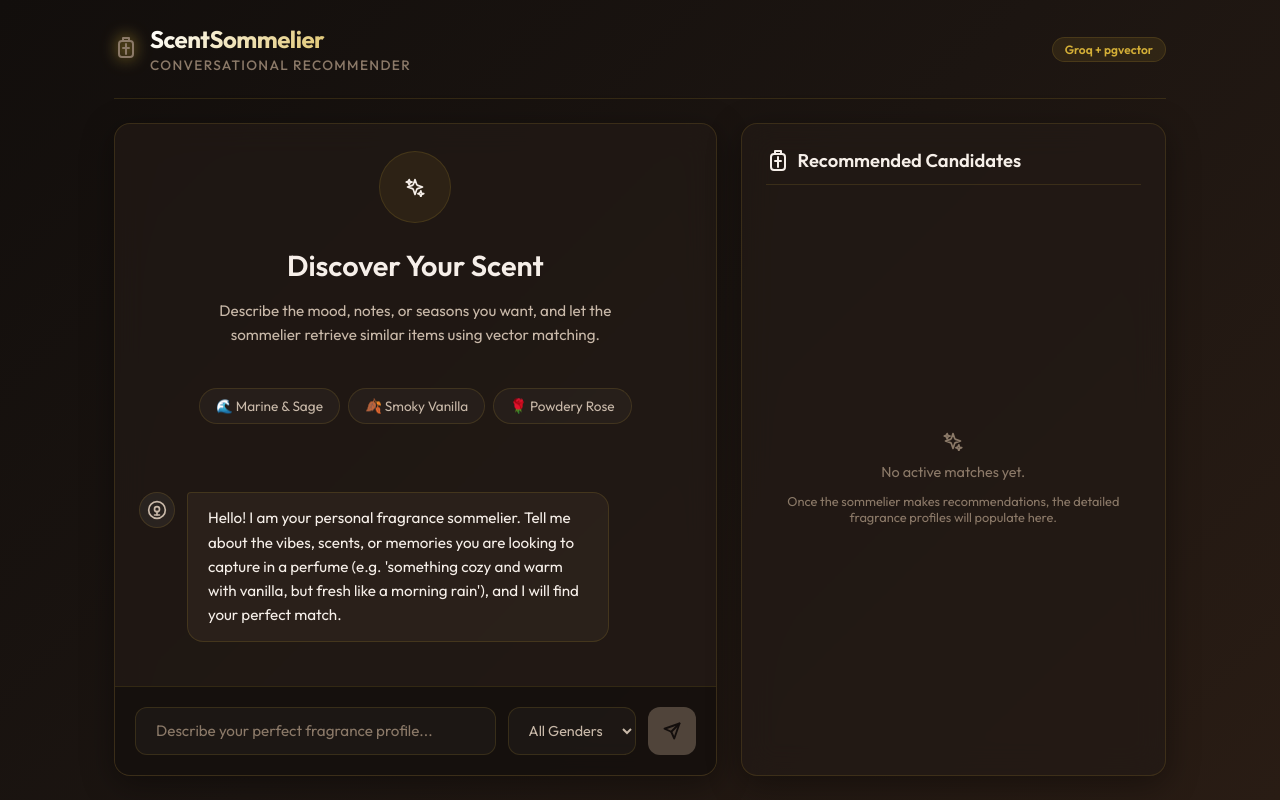
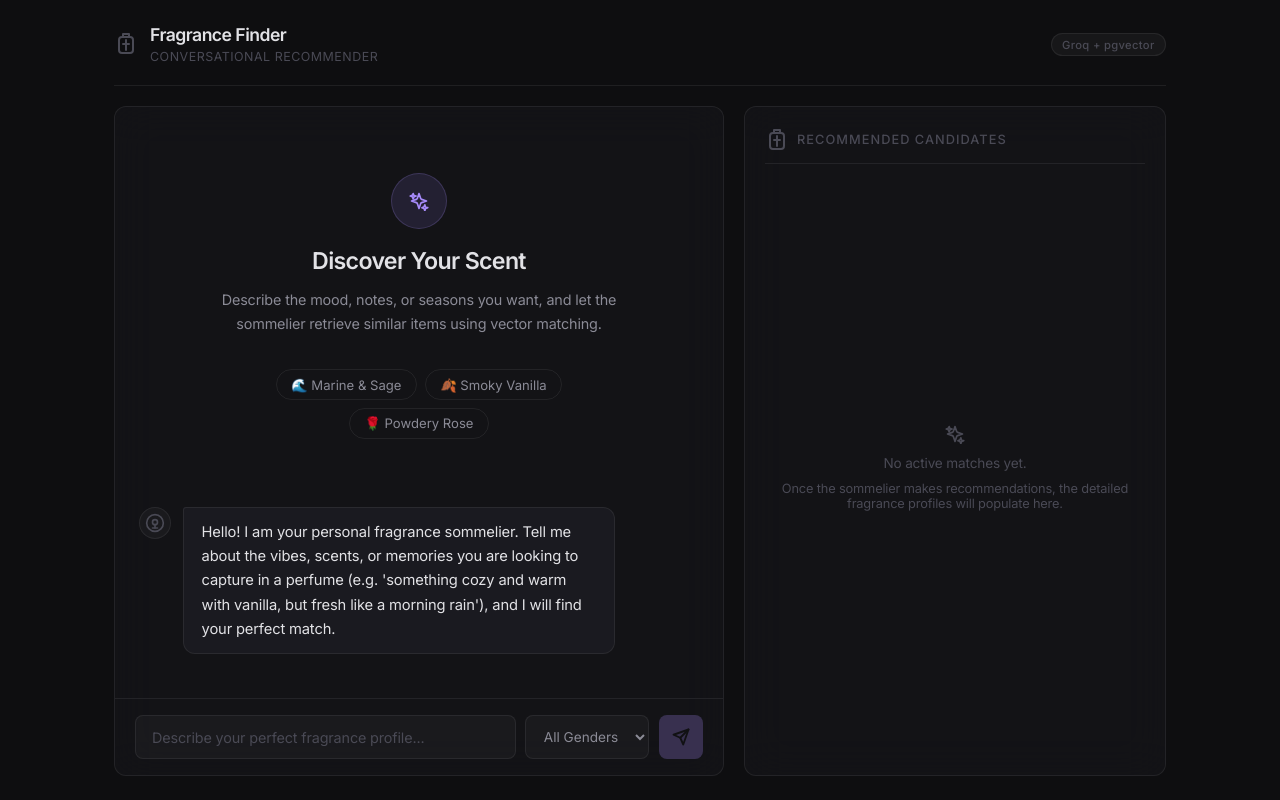
Before and after one commit to nkurien/fragrance-recommender, a React app in the folder frontend/: page / in a window 1280 px wide. Built offline with nearby package versions, Linux system fonts and the light colour scheme; the HTML template or start-up script is replaced by a standard one.

Commit message:
feat(frontend): :lipstick: frontend UX overhaul
better colours and rename

```diff
--- a/frontend/src/App.css
+++ b/frontend/src/App.css
@@ -1,25 +1,27 @@
-@import url('https://fonts.googleapis.com/css2?family=Outfit:wght@300;400;500;600;700&display=swap');
+@import url('https://fonts.googleapis.com/css2?family=Inter:wght@300;400;500;600&display=swap');
 
 :root {
-  --font-sans: 'Outfit', -apple-system, BlinkMacSystemFont, 'Segoe UI', Roboto, sans-serif;
+  --font-sans: 'Inter', -apple-system, BlinkMacSystemFont, 'Segoe UI', sans-serif;
 
-  /* Amber & Vanilla palette */
-  --bg-gradient: linear-gradient(135deg, #120e0c 0%, #1c1511 50%, #291c14 100%);
-  --color-bg-base: #120e0c;
-  --color-bg-card: rgba(35, 27, 22, 0.7);
-  --color-border: rgba(212, 175, 55, 0.15);
-  --color-border-active: rgba(212, 175, 55, 0.4);
+  --color-bg-base: #0e0e10;
+  --color-bg-card: rgba(20, 20, 24, 0.85);
+  --color-bg-input: rgba(255, 255, 255, 0.03);
+  --color-border: rgba(255, 255, 255, 0.07);
+  --color-border-active: rgba(167, 139, 250, 0.35);
 
-  --color-primary: #d4af37; /* Warm Gold */
-  --color-primary-hover: #f3cf65;
-  --color-primary-glow: rgba(212, 175, 55, 0.15);
+  --color-accent: #a78bfa;
+  --color-accent-hover: #c4b5fd;
+  --color-accent-glow: rgba(167, 139, 250, 0.12);
 
-  --color-text-primary: #f6efe9;
-  --color-text-secondary: #c9b9a9;
-  --color-text-muted: #8b7968;
+  --color-text-primary: #e2e2e6;
+  --color-text-secondary: #8b8b96;
+  --color-text-muted: #4a4a55;
 
-  --color-bubble-user: rgba(212, 175, 55, 0.15);
-  --color-bubble-sommelier: rgba(45, 36, 29, 0.85);
+  --color-bubble-user: rgba(167, 139, 250, 0.08);
+  --color-bubble-sommelier: rgba(28, 28, 34, 0.9);
+
+  --radius-card: 12px;
+  --radius-pill: 9999px;
 }
 
 * {
@@ -31,11 +33,11 @@
 body {
   font-family: var(--font-sans);
   background-color: var(--color-bg-base);
-  background-image: var(--bg-gradient);
   color: var(--color-text-primary);
   min-height: 100vh;
   overflow: hidden;
   -webkit-font-smoothing: antialiased;
+  letter-spacing: -0.01em;
 }
 
 .app-container {
@@ -52,7 +54,7 @@ body {
   display: flex;
   align-items: center;
   justify-content: space-between;
-  padding-bottom: 1.5rem;
+  padding-bottom: 1.25rem;
   border-bottom: 1px solid var(--color-border);
 }
 
@@ -63,44 +65,42 @@ body {
 }
 
 .logo-icon {
-  color: var(--color-primary);
-  filter: drop-shadow(0 0 8px var(--color-primary));
+  color: var(--color-text-muted);
 }
 
 .logo-section h1 {
-  font-size: 1.5rem;
-  font-weight: 700;
-  letter-spacing: -0.02em;
-  background: linear-gradient(120deg, #ffffff 0%, var(--color-primary) 100%);
-  -webkit-background-clip: text;
-  -webkit-text-fill-color: transparent;
+  font-size: 1.1rem;
+  font-weight: 600;
+  letter-spacing: -0.03em;
+  color: var(--color-text-primary);
 }
 
 .logo-section span {
-  font-size: 0.85rem;
+  font-size: 0.78rem;
   color: var(--color-text-muted);
+  letter-spacing: 0.04em;
+  font-weight: 400;
   text-transform: uppercase;
-  letter-spacing: 0.1em;
-  font-weight: 500;
 }
 
 .badge {
-  font-size: 0.75rem;
-  font-weight: 600;
-  color: var(--color-primary);
-  background: rgba(212, 175, 55, 0.1);
-  padding: 0.25rem 0.75rem;
-  border-radius: 9999px;
+  font-size: 0.7rem;
+  font-weight: 500;
+  color: var(--color-text-muted);
+  background: rgba(255, 255, 255, 0.04);
+  padding: 0.2rem 0.65rem;
+  border-radius: var(--radius-pill);
   border: 1px solid var(--color-border);
+  letter-spacing: 0.03em;
 }
 
 /* Main Layout */
 .main-content {
   display: flex;
   flex: 1;
-  gap: 1.5rem;
-  margin-top: 1.5rem;
-  min-height: 0; /* Important for flex child scrolling */
+  gap: 1.25rem;
+  margin-top: 1.25rem;
+  min-height: 0;
 }
 
 /* Chat Area */
@@ -109,10 +109,9 @@ body {
   flex-direction: column;
   flex: 1.6;
   background: var(--color-bg-card);
-  backdrop-filter: blur(16px);
-  border-radius: 16px;
+  backdrop-filter: blur(20px);
+  border-radius: var(--radius-card);
   border: 1px solid var(--color-border);
-  box-shadow: 0 8px 32px 0 rgba(0, 0, 0, 0.37);
   min-height: 0;
   overflow: hidden;
 }
@@ -129,7 +128,7 @@ body {
 /* Custom Scrollbar */
 .messages-container::-webkit-scrollbar,
 .matches-panel::-webkit-scrollbar {
-  width: 6px;
+  width: 4px;
 }
 
 .messages-container::-webkit-scrollbar-track,
@@ -140,48 +139,50 @@ body {
 .messages-container::-webkit-scrollbar-thumb,
 .matches-panel::-webkit-scrollbar-thumb {
   background: var(--color-border);
-  border-radius: 9999px;
+  border-radius: var(--radius-pill);
 }
 
 .messages-container::-webkit-scrollbar-thumb:hover,
 .matches-panel::-webkit-scrollbar-thumb:hover {
-  background: var(--color-text-muted);
+  background: rgba(255, 255, 255, 0.12);
 }
 
 /* Welcome Message */
 .welcome-card {
   text-align: center;
   padding: 3rem 1.5rem;
-  max-width: 500px;
+  max-width: 460px;
   margin: auto;
   display: flex;
   flex-direction: column;
   align-items: center;
-  gap: 1rem;
+  gap: 0.85rem;
 }
 
 .welcome-icon-wrapper {
-  background: rgba(212, 175, 55, 0.08);
+  background: var(--color-accent-glow);
   border-radius: 50%;
-  width: 72px;
-  height: 72px;
+  width: 56px;
+  height: 56px;
   display: flex;
   align-items: center;
   justify-content: center;
-  border: 1px solid var(--color-border);
-  margin-bottom: 0.5rem;
+  border: 1px solid rgba(167, 139, 250, 0.2);
+  margin-bottom: 0.25rem;
+  color: var(--color-accent);
 }
 
 .welcome-card h2 {
-  font-size: 1.8rem;
+  font-size: 1.45rem;
   color: var(--color-text-primary);
   font-weight: 600;
+  letter-spacing: -0.03em;
 }
 
 .welcome-card p {
   color: var(--color-text-secondary);
-  font-size: 0.95rem;
-  line-height: 1.6;
+  font-size: 0.9rem;
+  line-height: 1.65;
 }
 
 .suggestion-chips {
@@ -189,26 +190,24 @@ body {
   flex-wrap: wrap;
   gap: 0.5rem;
   justify-content: center;
-  margin-top: 1.5rem;
+  margin-top: 1.25rem;
 }
 
 .chip {
-  background: rgba(255, 255, 255, 0.03);
+  background: transparent;
   border: 1px solid var(--color-border);
   color: var(--color-text-secondary);
-  padding: 0.5rem 1rem;
-  border-radius: 9999px;
-  font-size: 0.85rem;
+  padding: 0.4rem 0.9rem;
+  border-radius: var(--radius-pill);
+  font-size: 0.82rem;
   cursor: pointer;
-  transition: all 0.2s cubic-bezier(0.4, 0, 0.2, 1);
+  transition: border-color 0.2s ease, color 0.2s ease;
   font-family: var(--font-sans);
 }
 
 .chip:hover {
-  border-color: var(--color-primary);
-  color: var(--color-primary);
-  background: rgba(212, 175, 55, 0.05);
-  transform: translateY(-1px);
+  border-color: rgba(167, 139, 250, 0.4);
+  color: var(--color-accent);
 }
 
 /* Chat Bubbles */
@@ -216,18 +215,12 @@ body {
   display: flex;
   gap: 0.75rem;
   max-width: 85%;
-  animation: slideUp 0.3s ease-out forwards;
+  animation: fadeUp 0.25s ease-out forwards;
 }
 
-@keyframes slideUp {
-  from {
-    opacity: 0;
-    transform: translateY(12px);
-  }
-  to {
-    opacity: 1;
-    transform: translateY(0);
-  }
+@keyframes fadeUp {
+  from { opacity: 0; transform: translateY(8px); }
+  to   { opacity: 1; transform: translateY(0); }
 }
 
 .message.user {
@@ -240,110 +233,105 @@ body {
 }
 
 .avatar {
-  width: 36px;
-  height: 36px;
+  width: 32px;
+  height: 32px;
   border-radius: 50%;
   display: flex;
   align-items: center;
   justify-content: center;
   border: 1px solid var(--color-border);
   flex-shrink: 0;
+  color: var(--color-text-muted);
+  background: rgba(255, 255, 255, 0.03);
 }
 
 .message.user .avatar {
-  background: rgba(212, 175, 55, 0.2);
-  color: var(--color-primary);
-}
-
-.message.sommelier .avatar {
-  background: rgba(255, 255, 255, 0.05);
-  color: var(--color-text-secondary);
+  color: var(--color-accent);
+  border-color: rgba(167, 139, 250, 0.2);
 }
 
 .bubble {
-  padding: 0.85rem 1.25rem;
-  border-radius: 16px;
-  line-height: 1.6;
-  font-size: 0.95rem;
+  padding: 0.75rem 1.1rem;
+  border-radius: 12px;
+  line-height: 1.65;
+  font-size: 0.92rem;
   white-space: pre-line;
 }
 
 .message.user .bubble {
-  background-color: var(--color-bubble-user);
+  background: var(--color-bubble-user);
   color: var(--color-text-primary);
-  border: 1px solid rgba(212, 175, 55, 0.2);
-  border-top-right-radius: 4px;
+  border: 1px solid rgba(167, 139, 250, 0.15);
+  border-top-right-radius: 3px;
 }
 
 .message.sommelier .bubble {
-  background-color: var(--color-bubble-sommelier);
+  background: var(--color-bubble-sommelier);
   color: var(--color-text-primary);
   border: 1px solid var(--color-border);
-  border-top-left-radius: 4px;
+  border-top-left-radius: 3px;
 }
 
-/* Loading Sommelier State */
+/* Loading State */
 .loading-message {
   display: flex;
   align-items: center;
   gap: 0.5rem;
   color: var(--color-text-muted);
-  font-size: 0.9rem;
+  font-size: 0.875rem;
   font-style: italic;
-  padding: 0.5rem 0.25rem;
 }
 
 .scent-wave {
   display: flex;
-  gap: 4px;
+  gap: 3px;
   align-items: center;
 }
 
 .scent-dot {
-  width: 6px;
-  height: 6px;
-  background-color: var(--color-primary);
+  width: 5px;
+  height: 5px;
+  background-color: var(--color-accent);
   border-radius: 50%;
   animation: pulse 1.4s infinite ease-in-out both;
+  opacity: 0.6;
 }
 
 .scent-dot:nth-child(2) { animation-delay: 0.2s; }
 .scent-dot:nth-child(3) { animation-delay: 0.4s; }
 
 @keyframes pulse {
-  0%, 80%, 100% { transform: scale(0); opacity: 0.3; }
-  40% { transform: scale(1); opacity: 1; filter: drop-shadow(0 0 4px var(--color-primary)); }
+  0%, 80%, 100% { transform: scale(0.5); opacity: 0.2; }
+  40% { transform: scale(1); opacity: 0.8; }
 }
 
 /* Chat Input Bar */
 .chat-input-container {
-  padding: 1.25rem;
+  padding: 1rem 1.25rem;
   border-top: 1px solid var(--color-border);
-  background: rgba(22, 17, 14, 0.9);
 }
 
 .input-form {
   display: flex;
-  gap: 0.75rem;
+  gap: 0.6rem;
 }
 
 .text-input {
   flex: 1;
-  background: rgba(255, 255, 255, 0.03);
+  background: var(--color-bg-input);
   border: 1px solid var(--color-border);
-  border-radius: 12px;
-  padding: 0.85rem 1.25rem;
+  border-radius: 8px;
+  padding: 0.75rem 1rem;
   color: var(--color-text-primary);
   font-family: var(--font-sans);
-  font-size: 0.95rem;
+  font-size: 0.9rem;
   outline: none;
-  transition: all 0.2s ease;
+  transition: border-color 0.2s ease;
+  letter-spacing: -0.01em;
 }
 
 .text-input:focus {
-  border-color: var(--color-primary);
-  box-shadow: 0 0 10px rgba(212, 175, 55, 0.1);
-  background: rgba(255, 255, 255, 0.05);
+  border-color: rgba(167, 139, 250, 0.4);
 }
 
 .text-input::placeholder {
@@ -351,92 +339,96 @@ body {
 }
 
 .gender-select {
-  background: rgba(255, 255, 255, 0.03);
+  background: var(--color-bg-input);
   border: 1px solid var(--color-border);
-  border-radius: 12px;
-  padding: 0 1rem;
+  border-radius: 8px;
+  padding: 0 0.85rem;
   color: var(--color-text-secondary);
   font-family: var(--font-sans);
-  font-size: 0.9rem;
+  font-size: 0.85rem;
   outline: none;
   cursor: pointer;
+  transition: border-color 0.2s ease;
 }
 
 .gender-select:focus {
-  border-color: var(--color-primary);
+  border-color: rgba(167, 139, 250, 0.4);
+}
+
+.gender-select option {
+  background: #1a1a1e;
 }
 
 .send-button {
-  background: var(--color-primary);
-  color: #120e0c;
+  background: var(--color-accent);
+  color: #0e0e10;
   border: none;
-  border-radius: 12px;
-  width: 48px;
-  height: 48px;
+  border-radius: 8px;
+  width: 44px;
+  height: 44px;
   display: flex;
   align-items: center;
   justify-content: center;
   cursor: pointer;
-  transition: all 0.2s cubic-bezier(0.4, 0, 0.2, 1);
+  transition: background 0.2s ease, opacity 0.2s ease;
+  flex-shrink: 0;
 }
 
 .send-button:hover:not(:disabled) {
-  background: var(--color-primary-hover);
-  transform: scale(1.03);
+  background: var(--color-accent-hover);
 }
 
 .send-button:disabled {
-  background: var(--color-text-muted);
+  opacity: 0.25;
   cursor: not-allowed;
-  opacity: 0.5;
 }
 
 /* Matches Sidebar Panel */
 .matches-panel {
   flex: 1;
   background: var(--color-bg-card);
-  backdrop-filter: blur(16px);
-  border-radius: 16px;
+  backdrop-filter: blur(20px);
+  border-radius: var(--radius-card);
   border: 1px solid var(--color-border);
-  padding: 1.5rem;
+  padding: 1.25rem;
   display: flex;
   flex-direction: column;
-  gap: 1.25rem;
+  gap: 1rem;
   overflow-y: auto;
-  box-shadow: 0 8px 32px 0 rgba(0, 0, 0, 0.37);
 }
 
 .matches-panel h3 {
-  font-size: 1.15rem;
-  font-weight: 600;
+  font-size: 0.8rem;
+  font-weight: 500;
+  text-transform: uppercase;
+  letter-spacing: 0.08em;
+  color: var(--color-text-muted);
   border-bottom: 1px solid var(--color-border);
   padding-bottom: 0.75rem;
   display: flex;
   align-items: center;
   gap: 0.5rem;
-  color: var(--color-text-primary);
 }
 
 .matches-list {
   display: flex;
   flex-direction: column;
-  gap: 1rem;
+  gap: 0.75rem;
 }
 
 .match-card {
   background: rgba(255, 255, 255, 0.02);
   border: 1px solid var(--color-border);
-  border-radius: 12px;
-  padding: 1rem;
+  border-radius: 8px;
+  padding: 0.9rem 1rem;
   display: flex;
   flex-direction: column;
-  gap: 0.5rem;
-  transition: all 0.2s ease;
+  gap: 0.45rem;
+  transition: border-color 0.2s ease;
 }
 
 .match-card:hover {
-  border-color: var(--color-border-active);
-  background: rgba(212, 175, 55, 0.03);
+  border-color: rgba(167, 139, 250, 0.2);
 }
 
 .match-header {
@@ -446,57 +438,60 @@ body {
 }
 
 .match-title {
-  font-weight: 600;
-  font-size: 0.95rem;
+  font-weight: 500;
+  font-size: 0.9rem;
   color: var(--color-text-primary);
+  letter-spacing: -0.01em;
 }
 
 .match-brand {
-  font-size: 0.8rem;
-  color: var(--color-primary);
+  font-size: 0.72rem;
+  color: var(--color-accent);
   text-transform: uppercase;
-  letter-spacing: 0.05em;
+  letter-spacing: 0.07em;
   font-weight: 500;
+  margin-top: 0.1rem;
 }
 
 .match-meta {
   display: flex;
   gap: 0.75rem;
-  font-size: 0.8rem;
+  font-size: 0.75rem;
   color: var(--color-text-muted);
 }
 
 .rating-badge {
-  color: var(--color-primary);
-  font-weight: 600;
+  color: var(--color-text-secondary);
+  font-weight: 500;
 }
 
 .notes-section {
-  font-size: 0.85rem;
+  font-size: 0.8rem;
   color: var(--color-text-secondary);
-  line-height: 1.4;
-  margin-top: 0.25rem;
+  line-height: 1.5;
+  margin-top: 0.15rem;
 }
 
 .notes-section strong {
-  color: var(--color-text-primary);
+  color: var(--color-text-muted);
   font-weight: 500;
 }
 
 .accords-tags {
   display: flex;
   flex-wrap: wrap;
-  gap: 0.35rem;
-  margin-top: 0.25rem;
+  gap: 0.3rem;
+  margin-top: 0.2rem;
 }
 
 .tag {
-  font-size: 0.7rem;
-  background: rgba(255, 255, 255, 0.04);
-  color: var(--color-text-secondary);
-  padding: 0.15rem 0.5rem;
+  font-size: 0.68rem;
+  background: rgba(255, 255, 255, 0.03);
+  color: var(--color-text-muted);
+  padding: 0.15rem 0.45rem;
   border-radius: 4px;
   border: 1px solid var(--color-border);
+  letter-spacing: 0.02em;
 }
 
 /* Empty Matches Placeholder */
@@ -508,15 +503,15 @@ body {
   text-align: center;
   flex: 1;
   color: var(--color-text-muted);
-  gap: 0.75rem;
+  gap: 0.65rem;
   padding: 2rem 1rem;
 }
 
 .empty-matches p {
-  font-size: 0.9rem;
+  font-size: 0.85rem;
 }
 
-/* Responsive adjustments */
+/* Responsive */
 @media (max-width: 850px) {
   .app-container {
     padding: 0.75rem;
--- a/frontend/src/App.jsx
+++ b/frontend/src/App.jsx
@@ -115,7 +115,7 @@ export default function App() {
         <div className="logo-section">
           <span className="logo-icon"><BottleIcon /></span>
           <div>
-            <h1>ScentSommelier</h1>
+            <h1>Fragrance Finder</h1>
             <span>Conversational Recommender</span>
           </div>
         </div>
```
Also changed, not shown: 2 other files (tests, documents, lock files or other folders).
